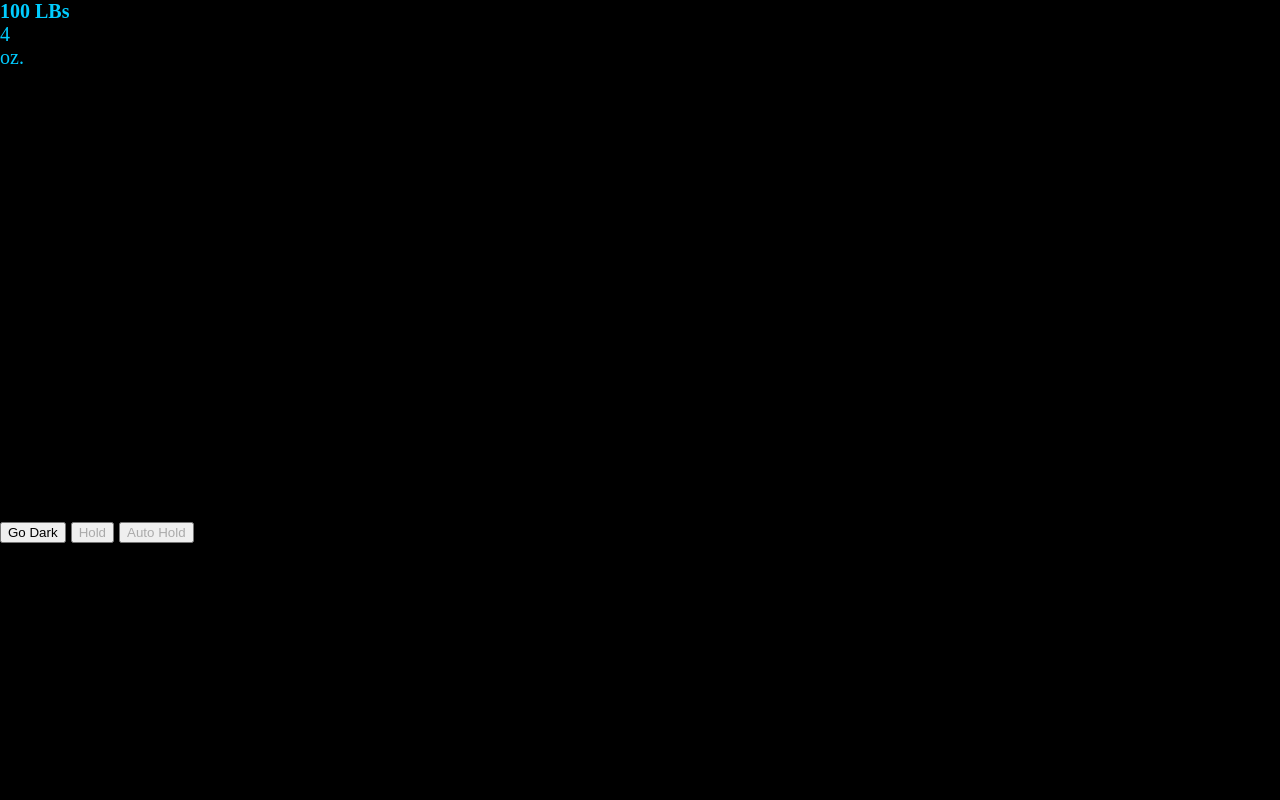
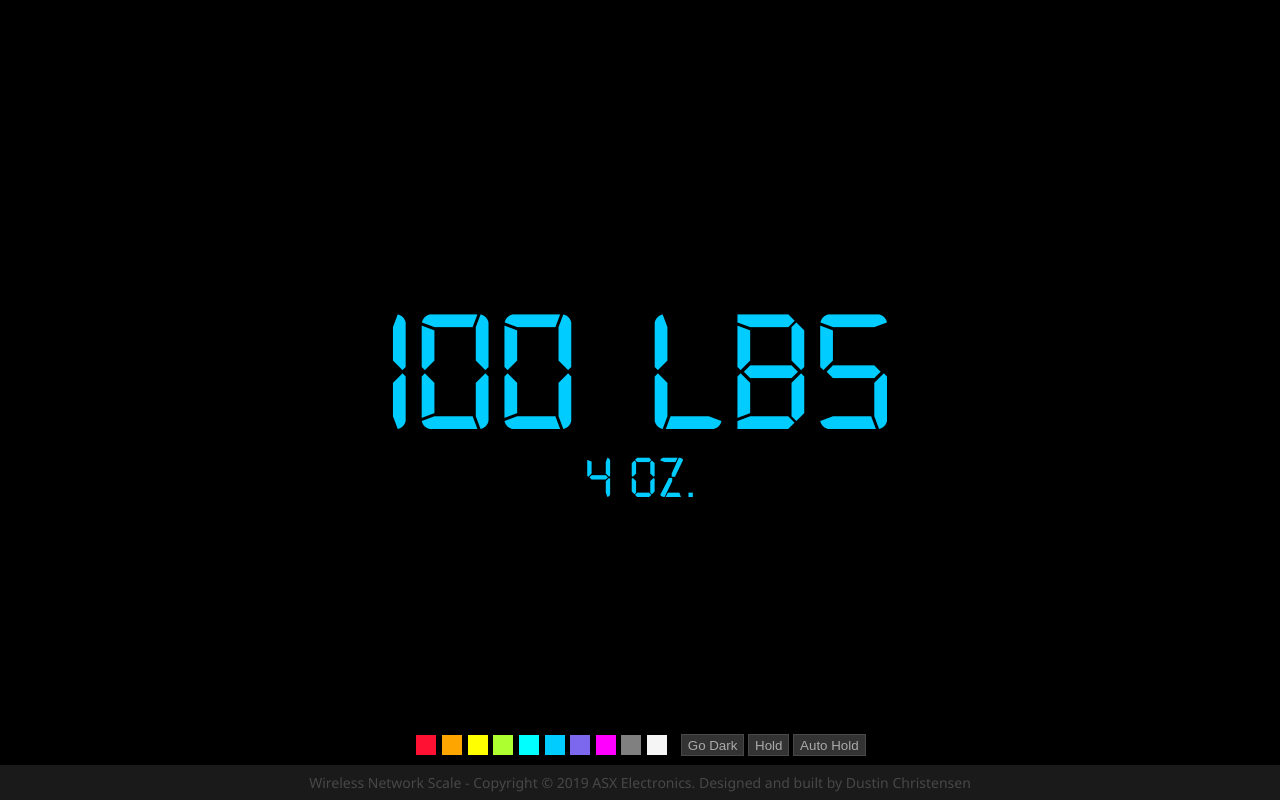
Before and after one commit to Ri5ux/ESP01-Network-Scale, a plain HTML site: page data/web/rt_mon.html in a window 1280 px wide. Drawn offline with Linux system fonts and the light colour scheme.

Commit message:
Added color selection, hold, and automatic hold functions

```diff
--- a/data/web/client/rt_mon.css
+++ b/data/web/client/rt_mon.css
@@ -19,7 +19,7 @@ body {
     margin: 0px;
     -webkit-font-smoothing: antialiased;
 }
-.info {
+#Readout {
     color: #AAAAAA;
     font-family: Arial;
     text-align: center;
@@ -28,12 +28,80 @@ body {
     transform: translateY(-50%);
     max-width: 100%;
     margin: auto;
+    font-family: 'digital-7regular', System;
+    color: #00CCFF;
 }
-.info b {
+#Readout b {
     padding: 10px;
     font-size: 175px;
     font-weight: 100;
-    font-family: 'digital-7regular', System;
-    color: #00CCFF;
     display: inline;
 }
+.subInfo {
+    font-size: 60px;
+}
+.indicators {
+    font-size: 24px;
+}
+#ScaleIndicators {
+}
+.i {
+    display: inline;
+}
+#ColorSelector {
+    margin: 0px;
+    padding: 5px;
+    display: inline-block;
+}
+#ColorSelector li {
+    display: inline-block;
+}
+.selectableColor {
+    display: inline-block;
+    height: 20px;
+    width: 20px;
+    border: 1px solid #000000;
+    -webkit-transition : all 0.25s ease-out;
+    -moz-transition : all 0.25s ease-out;
+    -o-transition : all 0.25s ease-out;
+    transition : all 0.25s ease-out;
+}
+.selectableColor:hover {
+    border: 1px solid #FFFFFF;
+}
+#Footer {
+    bottom: 0;
+    position: absolute;
+    text-align: center;
+    width: 100%;
+    font-family: "Segoe UI", Arial;
+    font-size: 14px;
+    font-weight: 400;
+    color: rgba(255, 255, 255, 0.2);
+}
+#ButtonPanel {
+    display: inline-block;
+    height: 26px;
+    padding: 5px 4px 4px 4px;
+    margin: 0px;
+    vertical-align: top;
+}
+#ButtonPanel button {
+    height: 22px;
+    color: #AAAAAA;
+}
+button {
+    background-color: rgba(255, 255, 255, 0.2);
+    border: 1px solid rgba(255, 255, 255, 0.1);
+    outline: none;
+}
+button:hover {
+    background-color: rgba(255, 255, 255, 0.25);
+}
+button:active {
+    background-color: rgba(255, 255, 255, 0.15);
+}
+#Copyright {
+    padding: 8px 0px;
+    background-color: rgba(255, 255, 255, 0.1);
+}
```
